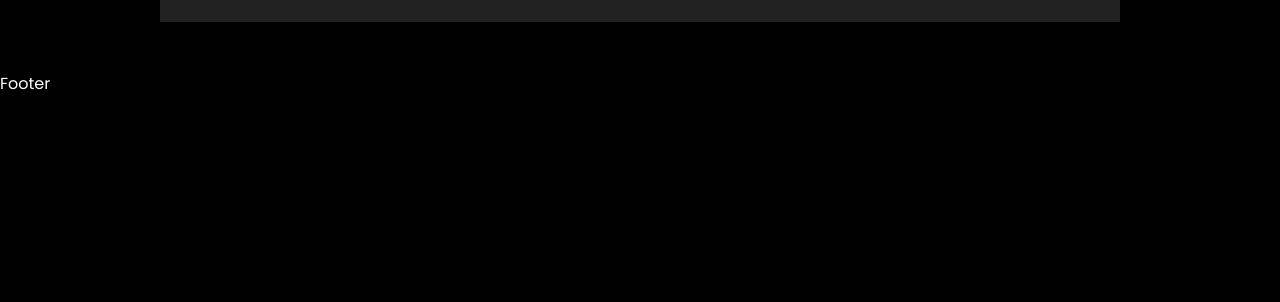
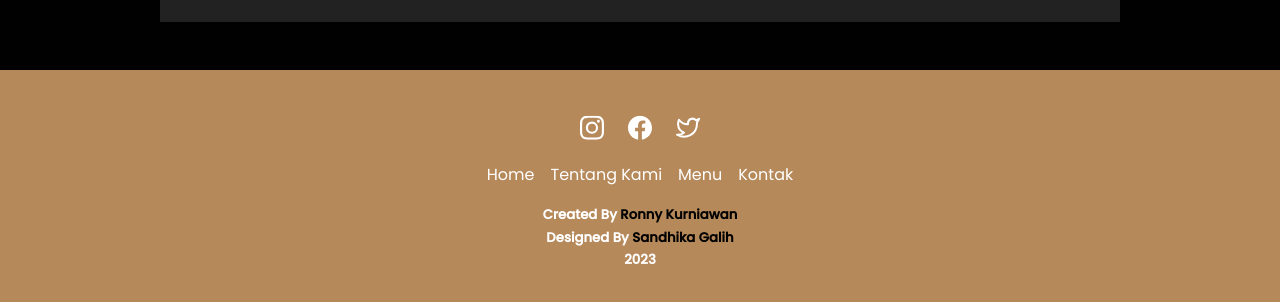
Before and after one commit to RonnyKn/kopiKenanganSenja, a React (Create React App) app: page / in a window 1280 px wide. Shown: the part 2747-3049 px from the top of the page. Before the commit the page ends 2844 px from the top, so only its background shows below. Built offline with nearby package versions, Linux system fonts and the light colour scheme.

Commit message:
adding footer

```diff
--- a/src/App.js
+++ b/src/App.js
@@ -5,7 +5,13 @@ import Footer from "./components/footer/Footer"
 import Hero from "./components/hero/Hero"
 import Menu from "./components/menu/Menu"
 import Navbar from "./components/navbar/Navbar"
-import { navbar_data, hero_data, about_data, menu_data } from "./assets/Data"
+import {
+  navbar_data,
+  hero_data,
+  about_data,
+  menu_data,
+  footer_data,
+} from "./assets/Data"
 import { BrowserRouter } from "react-router-dom"
 
 function App() {
@@ -16,7 +22,7 @@ function App() {
       <About about_data={about_data} />
       <Menu menu_data={menu_data} />
       <Contact />
-      <Footer />
+      <Footer footer_data={footer_data} />
     </BrowserRouter>
   )
 }
--- a/src/assets/Data.js
+++ b/src/assets/Data.js
@@ -1,6 +1,8 @@
 import heroImg from "../assets/kopi1.jpg"
 import aboutImg from "../assets/kopi3.jpg"
 import espresoImg from "../assets/kopi2.jpg"
+import { BsInstagram, BsFacebook } from "react-icons/bs"
+import { FiTwitter } from "react-icons/fi"
 
 const navbar_data = {
   logo_first: `kenangan`,
@@ -40,4 +42,16 @@ const menu_data = {
     { img: espresoImg, name: "espreso", price: "15k" },
   ],
 }
-export { navbar_data, hero_data, about_data, menu_data }
+const footer_data = {
+  socials: [
+    { icon: <BsInstagram />, href: "https://www.instagram.com/" },
+    { icon: <BsFacebook />, href: "https://www.facebook.com/" },
+    { icon: <FiTwitter />, href: "https://www.twitter.com/" },
+  ],
+  links: ["Home", "Tentang Kami", "Menu", "Kontak"],
+  copyrights: {
+    designer: "Sandhika Galih",
+    creator: "Ronny Kurniawan",
+  },
+}
+export { navbar_data, hero_data, about_data, menu_data, footer_data }
--- a/src/components/footer/Footer.css
+++ b/src/components/footer/Footer.css
@@ -0,0 +1,45 @@
+.footer {
+  padding: 3rem 0;
+  background: var(--color-primary);
+  color: var(--color-white);
+}
+
+.footer-container {
+  display: flex;
+  flex-direction: column;
+  gap: 1rem;
+  justify-content: center;
+  align-items: center;
+  text-align: center;
+}
+
+.footer-socials {
+  display: flex;
+  gap: 1rem;
+  transform: scale(1.5);
+  cursor: pointer;
+}
+
+.footer-socials a {
+  color: var(--color-white);
+}
+
+.footer-links {
+  display: flex;
+  gap: 1rem;
+}
+
+.footer-links li {
+  cursor: pointer;
+}
+
+.copyright span {
+  color: var(--color-bg);
+}
+
+@media screen and (max-width:550px) {
+  .footer-links {
+    flex-direction: column;
+    gap: .5rem;
+  }
+}
--- a/src/components/footer/Footer.js
+++ b/src/components/footer/Footer.js
@@ -1,7 +1,39 @@
 import React from "react"
 import "./Footer.css"
-const Footer = () => {
-  return <div>Footer</div>
+const Footer = ({
+  footer_data: {
+    socials,
+    links,
+    copyrights: { designer, creator },
+  },
+}) => {
+  return (
+    <footer className="footer">
+      <div className="container footer-container">
+        <div className="footer-socials">
+          {socials?.map((val, idx) => (
+            <a href={val?.href} key={idx} target="_blank" rel="noreferrer">
+              {val?.icon}
+            </a>
+          ))}
+        </div>
+        <ul className="footer-links">
+          {links?.map((val, idx) => (
+            <li key={idx}>{val}</li>
+          ))}
+        </ul>
+        <div className="copyright">
+          <h5>
+            Created By <span>{creator}</span>
+          </h5>
+          <h5>
+            Designed By <span>{designer}</span>
+          </h5>
+          <h5>2023</h5>
+        </div>
+      </div>
+    </footer>
+  )
 }
 
 export default Footer
```
